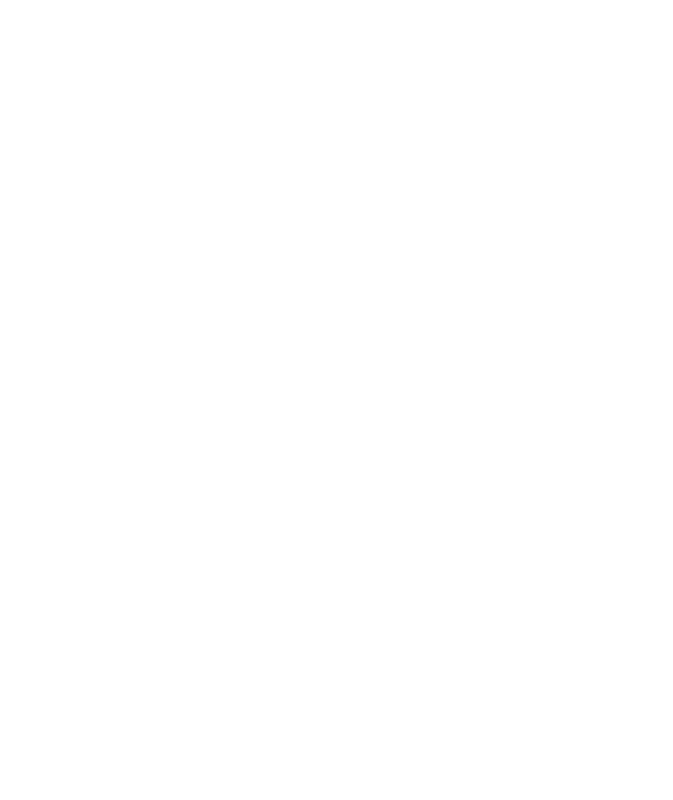
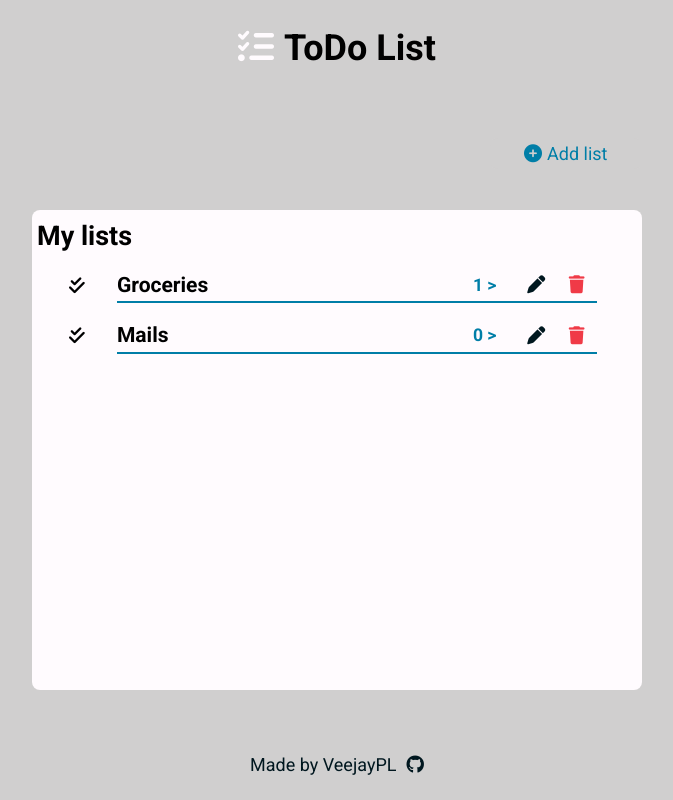
Before and after one commit to VeejayPL/todo-list, a website built with webpack: page dist/index.html in a window 1280 px wide. Shown: the whole page, without its empty margins (303-976 px from the left). Built offline with nearby package versions, Linux system fonts and the light colour scheme.

Commit message:
Initial app design and styling

```diff
--- a/dist/index.html
+++ b/dist/index.html
@@ -4,9 +4,110 @@
     <meta charset="UTF-8" />
     <meta http-equiv="X-UA-Compatible" content="IE=edge" />
     <meta name="viewport" content="width=device-width, initial-scale=1.0" />
-    <title>Restaurant page - TOP project</title>
+    <link rel="shortcut icon" href="./images/logo.png" />
+    <title>ToDo list</title>
     <link rel="stylesheet" href="style.css" />
+    <link rel="preconnect" href="https://fonts.googleapis.com" />
+    <link rel="preconnect" href="https://fonts.gstatic.com" crossorigin />
+    <link
+      href="https://fonts.googleapis.com/css2?family=Roboto:wght@400;700&display=swap"
+      rel="stylesheet"
+    />
+    <script
+      src="https://kit.fontawesome.com/dc996feb6b.js"
+      crossorigin="anonymous"
+    ></script>
     <script src="main.js" defer></script>
   </head>
-  <body></body>
+  <body>
+    <header class="header">
+      <h1 class="header-title">
+        <i class="fa-solid fa-list-check"></i>ToDo List
+      </h1>
+    </header>
+    <main class="main">
+      <div class="input">
+        <button class="btn-toggle-input" id="btn-toggle-input">
+          <i class="fa-solid fa-circle-plus"></i>Add list
+        </button>
+        <div class="input-modal">
+          <input
+            type="text"
+            placeholder="List name"
+            class="list-input"
+            id="list-input"
+          />
+          <div class="input-btn-group">
+            <button class="btn-add-list" id="btn-add-list">Add</button>
+            <button class="btn-cancel-list" id="btn-cancel-list">Cancel</button>
+          </div>
+        </div>
+      </div>
+
+      <!-- Projects -->
+
+      <div class="projects active">
+        <h2 class="projects-title">My lists</h2>
+        <div class="project">
+          <i class="fa-solid fa-check-double"></i>
+          <h3 class="project-title">
+            Groceries <span class="task-count">1 &#62;</span>
+          </h3>
+          <button class="btn-edit">
+            <i class="fa-solid fa-pen"></i>
+          </button>
+          <button class="btn-remove">
+            <i class="fa-solid fa-trash"></i>
+          </button>
+        </div>
+        <div class="project">
+          <i class="fa-solid fa-check-double"></i>
+          <h3 class="project-title">
+            Mails <span class="task-count">0 &#62;</span>
+          </h3>
+          <button class="btn-edit">
+            <i class="fa-solid fa-pen"></i>
+          </button>
+          <button class="btn-remove">
+            <i class="fa-solid fa-trash"></i>
+          </button>
+        </div>
+      </div>
+
+      <!-- List -->
+
+      <div class="list">
+        <div class="list-header">
+          <h2 class="list-title">List title</h2>
+          <button class="btn-back">&#60; Back</button>
+        </div>
+        <div class="list-task">
+          <i class="fa-solid fa-circle-check task-check"></i>
+          <h3 class="project-title">New task</h3>
+          <button class="btn-edit">
+            <i class="fa-solid fa-pen"></i>
+          </button>
+          <button class="btn-remove">
+            <i class="fa-solid fa-trash"></i>
+          </button>
+        </div>
+        <div class="list-task completed">
+          <i class="fa-solid fa-circle-check task-check checked"></i>
+          <h3 class="project-title">New task</h3>
+          <button class="btn-edit">
+            <i class="fa-solid fa-pen"></i>
+          </button>
+          <button class="btn-remove">
+            <i class="fa-solid fa-trash"></i>
+          </button>
+        </div>
+      </div>
+    </main>
+    <footer class="footer">
+      <p>Made by VeejayPL</p>
+      <a href="https://github.com/veejaypl" target="_blank">
+        <i class="fa-brands fa-github"></i
+      ></a>
+    </footer>
+  </body>
 </html>
--- a/dist/style.css
+++ b/dist/style.css
@@ -0,0 +1,267 @@
+:root {
+  --white: #fffbfe;
+  --blue: #007ea7;
+  --grey: #d0cfcf;
+  --red: #f03a47;
+  --green: #88bb92;
+  --black: #00171f;
+  --spacing-xs: 5px;
+  --spacing-sm: 10px;
+  --spacing-md: 15px;
+  --spacing-lg: 20px;
+  --spacing-xl: 40px;
+}
+
+*,
+*::before,
+*::after {
+  box-sizing: border-box;
+  padding: 0;
+  margin: 0;
+}
+
+html {
+  position: relative;
+  min-height: 100vh;
+}
+body {
+  font-size: 18px;
+  font-weight: 400;
+  line-height: 1.6;
+  font-family: "Roboto", sans-serif;
+  background: var(--grey);
+  margin-bottom: 50px;
+  cursor: default;
+}
+
+button,
+input {
+  border: none;
+  font-family: inherit;
+  font-size: inherit;
+  color: inherit;
+  outline: none;
+  width: 100%;
+  border-radius: 8px;
+}
+input {
+  padding: var(--spacing-sm);
+}
+button {
+  padding: 5px 0;
+  cursor: pointer;
+}
+
+/* Header */
+.header {
+  display: flex;
+  justify-content: center;
+  padding: var(--spacing-lg);
+}
+.fa-list-check {
+  margin-right: var(--spacing-sm);
+  color: var(--white);
+}
+
+/* Main */
+.main {
+  padding: var(--spacing-md);
+  display: flex;
+  flex-direction: column;
+  align-items: center;
+  margin: 0 auto;
+  width: 100%;
+}
+
+/* Input field */
+.input {
+  width: 100%;
+  display: grid;
+  grid-template-columns: minmax(100%, 1fr);
+  grid-template-areas: "stack";
+  overflow: hidden;
+  margin-bottom: var(--spacing-md);
+}
+.btn-toggle-input,
+.input-modal {
+  grid-area: stack;
+}
+.fa-circle-plus {
+  margin-right: var(--spacing-xs);
+}
+.btn-toggle-input {
+  background: var(--grey);
+  color: var(--blue);
+  align-self: center;
+  justify-self: end;
+  width: 25%;
+  transition: transform 100ms;
+}
+.input-modal {
+  width: 100%;
+  display: flex;
+  flex-direction: column;
+  gap: 10px;
+  transform: scale(0);
+  transition: transform 100ms;
+  visibility: hidden;
+}
+.input-btn-group {
+  display: flex;
+  gap: var(--spacing-sm);
+}
+.input.active .input-modal {
+  transform: none;
+  visibility: visible;
+}
+.input.active .btn-toggle-input {
+  transform: scale(0);
+  visibility: hidden;
+}
+.btn-add-list {
+  background: var(--green);
+}
+.btn-cancel-list {
+  background: var(--red);
+}
+
+/* Projects*/
+.projects {
+  width: 100%;
+  height: 60vh;
+  overflow: auto;
+  display: none;
+  flex-direction: column;
+  background: var(--white);
+  border-radius: 8px;
+  padding: var(--spacing-xs);
+}
+.projects.active {
+  display: flex;
+}
+.projects-title {
+  align-self: flex-start;
+  margin-bottom: var(--spacing-sm);
+}
+.project {
+  width: 100%;
+  display: grid;
+  grid-template-columns: 1fr 5fr 1fr 1fr;
+  margin-bottom: var(--spacing-md);
+}
+.project-title {
+  display: flex;
+  align-items: center;
+  justify-content: space-between;
+  padding-right: var(--spacing-lg);
+}
+.fa-check-double {
+  text-align: center;
+  margin: auto;
+}
+.project-title,
+.btn-edit,
+.btn-remove {
+  border-bottom: 2px solid var(--blue);
+  border-radius: 0;
+}
+.task-count {
+  font-size: smaller;
+  color: var(--blue);
+}
+.btn-edit,
+.btn-remove {
+  background: var(--white);
+}
+.btn-edit {
+  color: var(--black);
+}
+.btn-remove {
+  color: var(--red);
+}
+
+/* List */
+.list {
+  width: 100%;
+  height: 60vh;
+  overflow: auto;
+  display: none;
+  flex-direction: column;
+  background: var(--white);
+  border-radius: 8px;
+  padding: var(--spacing-xs);
+}
+.list.active {
+  display: flex;
+}
+.list-header {
+  width: 100%;
+  display: flex;
+  justify-content: space-between;
+  margin-bottom: var(--spacing-sm);
+}
+.btn-back {
+  width: 20%;
+  background: var(--white);
+  color: var(--blue);
+}
+.task-check {
+  font-size: larger;
+  text-align: center;
+  margin: auto;
+  opacity: 0.3;
+  color: var(--blue);
+}
+.task-check.checked {
+  opacity: 1;
+}
+.list-task {
+  width: 100%;
+  display: grid;
+  grid-template-columns: 1fr 5fr 0.8fr 0.8fr;
+  margin-bottom: var(--spacing-md);
+}
+.list-task.completed :not(.task-check) {
+  color: var(--grey);
+  opacity: 0.7;
+}
+
+/* Footer */
+.footer {
+  position: absolute;
+  bottom: 0;
+  left: 0;
+  padding: var(--spacing-lg);
+  display: flex;
+  justify-content: center;
+  width: 100%;
+  color: var(--black);
+}
+.fa-github {
+  margin-left: var(--spacing-sm);
+  color: var(--black);
+  transition: transform 50ms;
+}
+.fa-github:hover {
+  transform: scale(1.3);
+}
+
+@media (min-width: 700px) {
+  .main {
+    width: 70%;
+  }
+  .project {
+    grid-template-columns: 1fr 5fr 0.5fr 0.51fr 0.5fr;
+  }
+  .list-task {
+    width: 100%;
+    display: grid;
+    grid-template-columns: 1fr 5fr 0.6fr 0.6fr;
+    margin-bottom: var(--spacing-md);
+  }
+}
+@media (min-width: 1200px) {
+  .main {
+    width: 50%;
+  }
+}
```
Also changed, not shown: dist/main.js (+31 -1 lines), dist/images/logo.png (added), dist/images/plus-solid.svg (added).
